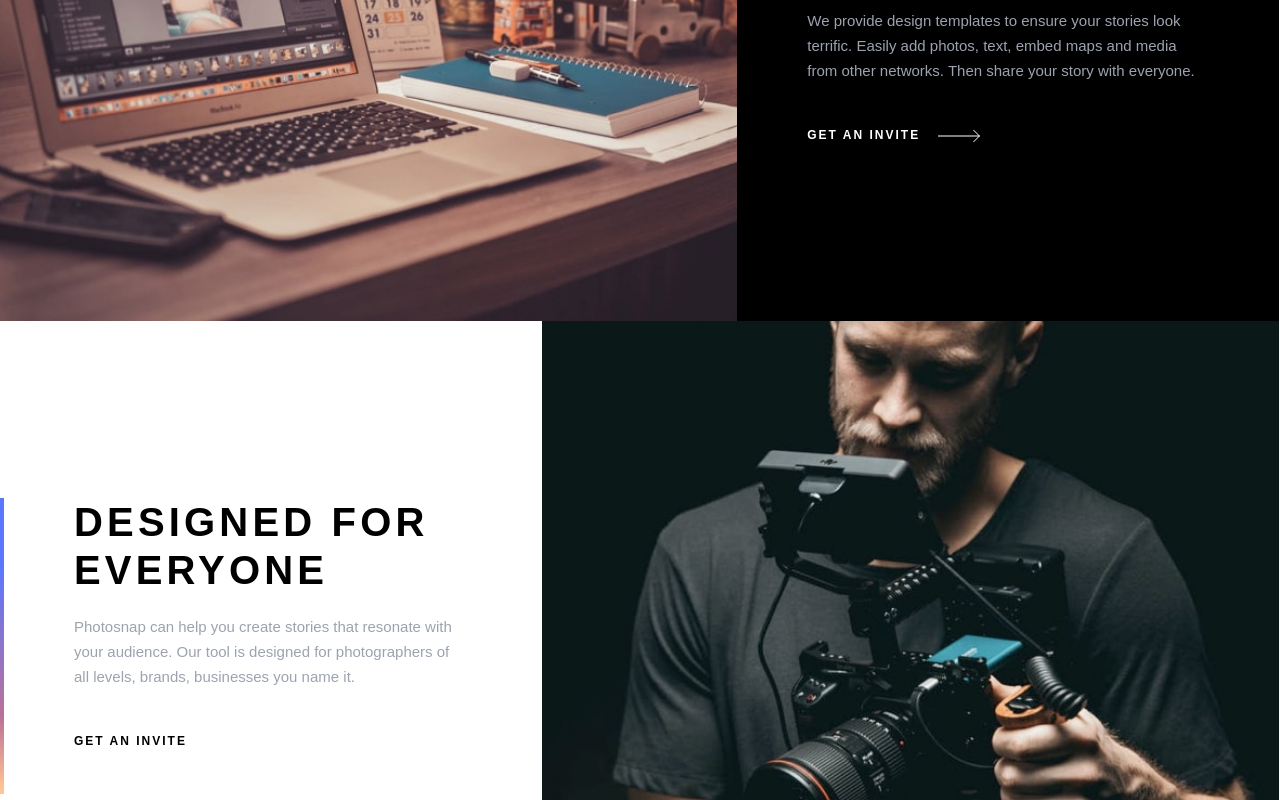
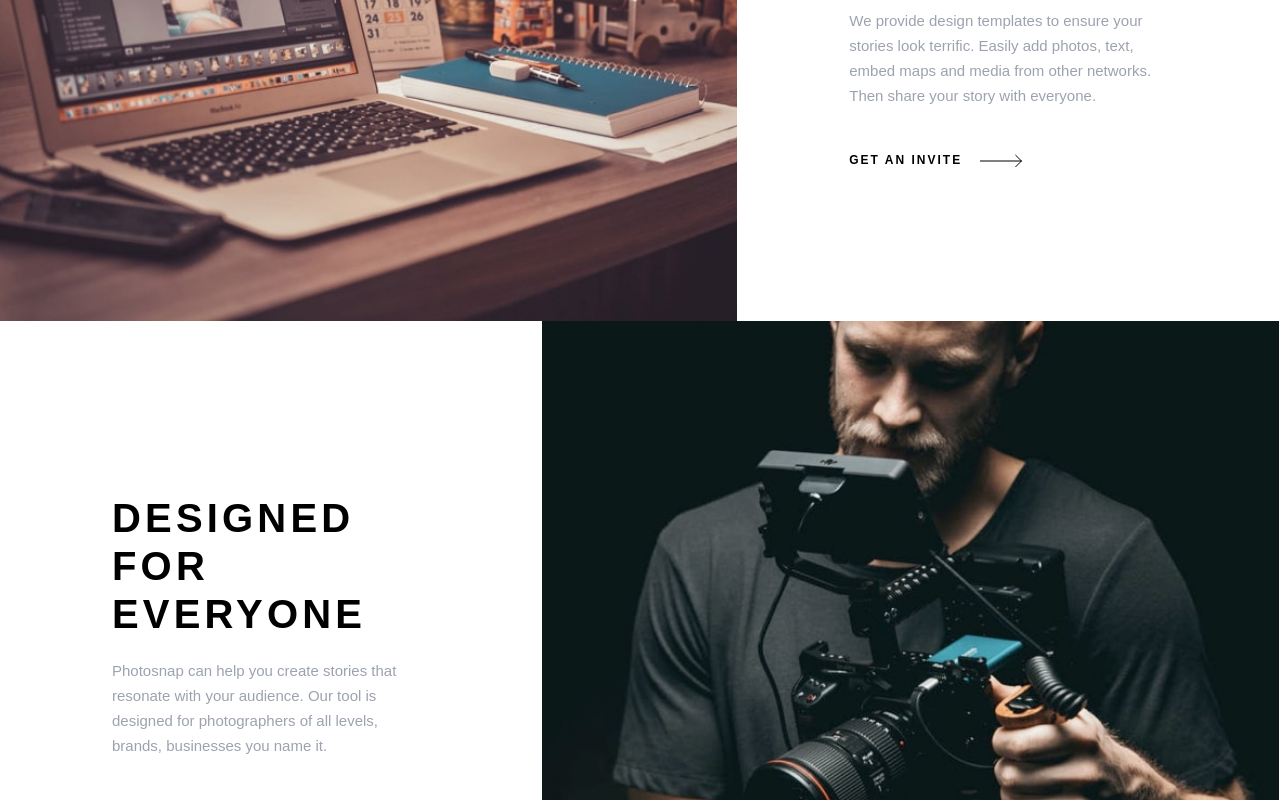
Before and after one commit to ortonb110/photosnap, a React (Create React App) app: page / in a window 1280 px wide. Shown: the part 1060-1860 px from the top of the page. Built offline with nearby package versions, Linux system fonts and the light colour scheme.

Commit message:
Hero Component Completed

```diff
--- a/public/index.html
+++ b/public/index.html
@@ -24,7 +24,7 @@
       work correctly both with client-side routing and a non-root public URL.
       Learn how to configure a non-root public URL by running `npm run build`.
     -->
-    <title>React App</title>
+    <title>PhotoSnap</title>
   </head>
   <body>
     <noscript>You need to enable JavaScript to run this app.</noscript>
--- a/src/Components/BtnArrow.jsx
+++ b/src/Components/BtnArrow.jsx
@@ -1,12 +1,16 @@
 import React from "react";
-import arrow from "../assets/shared/desktop/arrow.svg";
-export default function BtnArrow() {
+
+export default function BtnArrow({ stroke }) {
   return (
     <button className="uppercase btn flex gap-[1.8rem] items-center hover:underline underline-offset-2">
       <span>get an invite</span>
       <span className="">
         <svg xmlns="http://www.w3.org/2000/svg" width="43" height="14">
-          <g fill="none" fill-rule="evenodd" stroke="#fff">
+          <g
+            fill="none"
+            fill-rule="evenodd"
+            stroke={`${stroke === "reverse" ? "#000" : "#fff"}`}
+          >
             <path d="M0 7h41.864M35.428 1l6 6-6 6" />
           </g>
         </svg>
--- a/src/Components/Hero-Reversed.jsx
+++ b/src/Components/Hero-Reversed.jsx
@@ -23,7 +23,7 @@ export default function HeroReversed({data}) {
           />
         </picture>
       </div>
-      <div className="w-full bg-black text-white flex justify-center items-center  md:order-none h-[41.9rem] md:h-full">
+      <div className={` w-full  ${design === 'reverse'? 'bg-white text-black' : 'bg-black text-white'} flex justify-center items-center  md:order-none h-[41.9rem] md:h-full`}>
         <div className="md:h-[30.4rem] px-[3.3rem] py-[7.2rem] md:py-0 md:px-[11.2rem] hero_pad">
           <h1 className="uppercase font-[600] mb-[2rem]">
             {header}
@@ -31,7 +31,7 @@ export default function HeroReversed({data}) {
           <p className="mb-[4rem] text-gray-400">
             {details}
           </p>
-          <BtnArrow />
+          <BtnArrow stroke={design} />
         </div>
       </div>
     </section>
--- a/src/Components/Hero.jsx
+++ b/src/Components/Hero.jsx
@@ -9,14 +9,14 @@ export default function Hero({data}) {
   return (
     <section className="grid h-[71.3rem] md:h-[65rem] md:grid-normal">
       <div className={` w-full  ${design === 'reverse'? 'bg-white text-black' : 'bg-black text-white'} flex justify-center items-center order-last md:order-none h-[41.9rem] md:h-full`}>
-        <div className="md:h-[30.4rem] md:hero-border px-[3.3rem] py-[7.2rem] md:py-0 md:px-[11.2rem] hero_pad">
+        <div className={`md:h-[30.4rem] ${design ==='reverse' ? '':'md:hero-border'} px-[3.3rem] py-[7.2rem] md:py-0 md:px-[11.2rem] hero_pad`}>
           <h1 className="uppercase font-[600] mb-[2rem]">
             {header}
           </h1>
           <p className="mb-[4rem] text-gray-400">
             {details}
           </p>
-          <BtnArrow />
+          <BtnArrow stroke={design} />
         </div>
       </div>
       <div className="h-[29.4rem] md:h-fit">
--- a/src/Pages/Home.jsx
+++ b/src/Pages/Home.jsx
@@ -1,15 +1,19 @@
-import React, { Fragment, useState } from "react";
+import React, { Fragment, useState, useEffect } from "react";
 import Hero from "../Components/Hero";
 import HeroReversed from "../Components/Hero-Reversed";
-import {data} from '../Data';
+import { data } from "../Data";
 
 export default function Home() {
-  const [dataList, setDataList] = useState(data)
+  const [dataList, setDataList] = useState(data);
+
+  useEffect(() => {
+    alert("Warning, Site undergoing construction!");
+  }, []);
   return (
     <Fragment>
-      <Hero data={dataList[0]}/>
-      <HeroReversed  data={dataList[1]}/>
-      <Hero data={dataList[2]}/>
+      <Hero data={dataList[0]} />
+      <HeroReversed data={dataList[1]} />
+      <Hero data={dataList[2]} />
     </Fragment>
   );
 }
--- a/src/index.css
+++ b/src/index.css
@@ -97,7 +97,7 @@
         }
 
         .hero_pad {
-            padding-inline: 7rem !important;
+            padding-inline: 7rem ;
         }
 
     }
```
